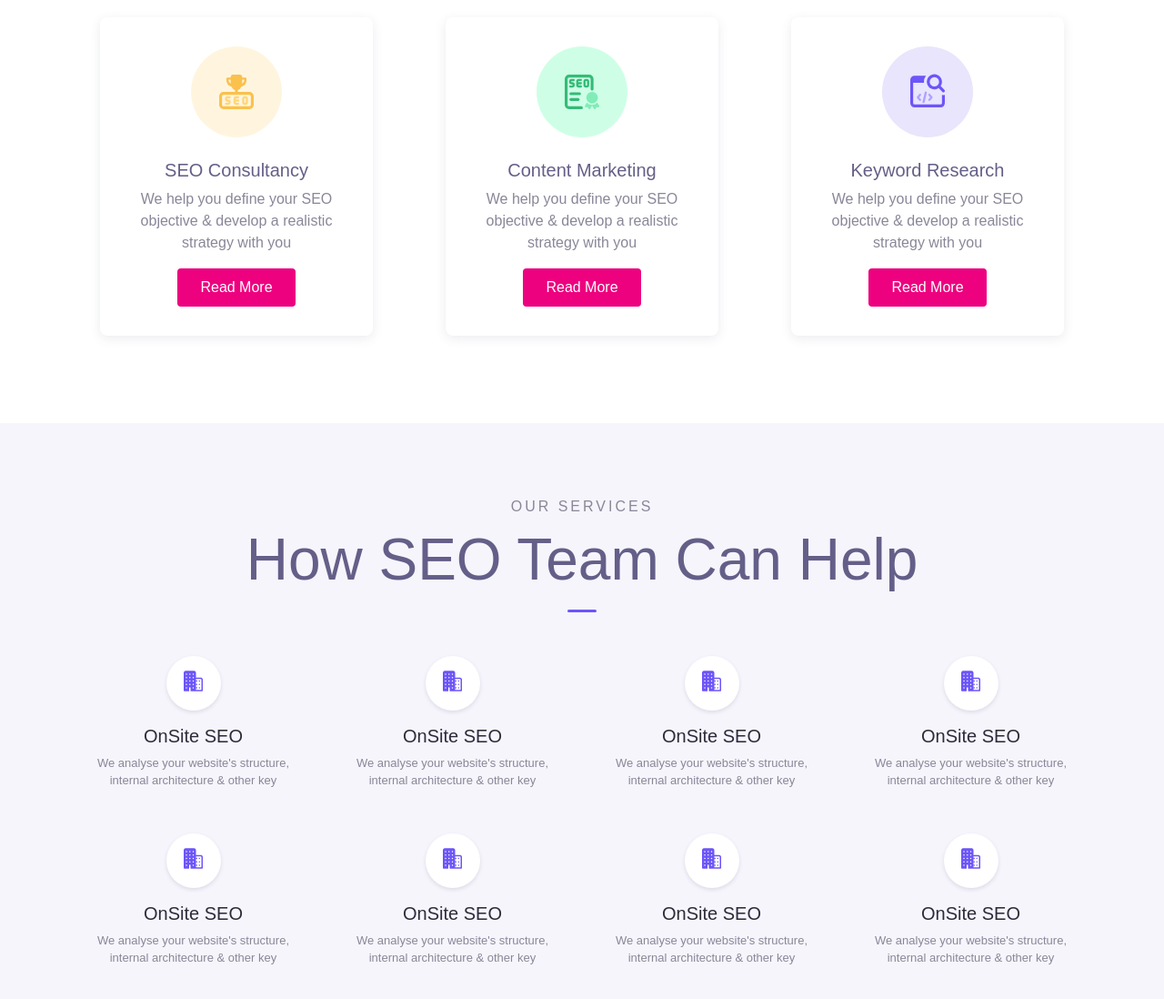
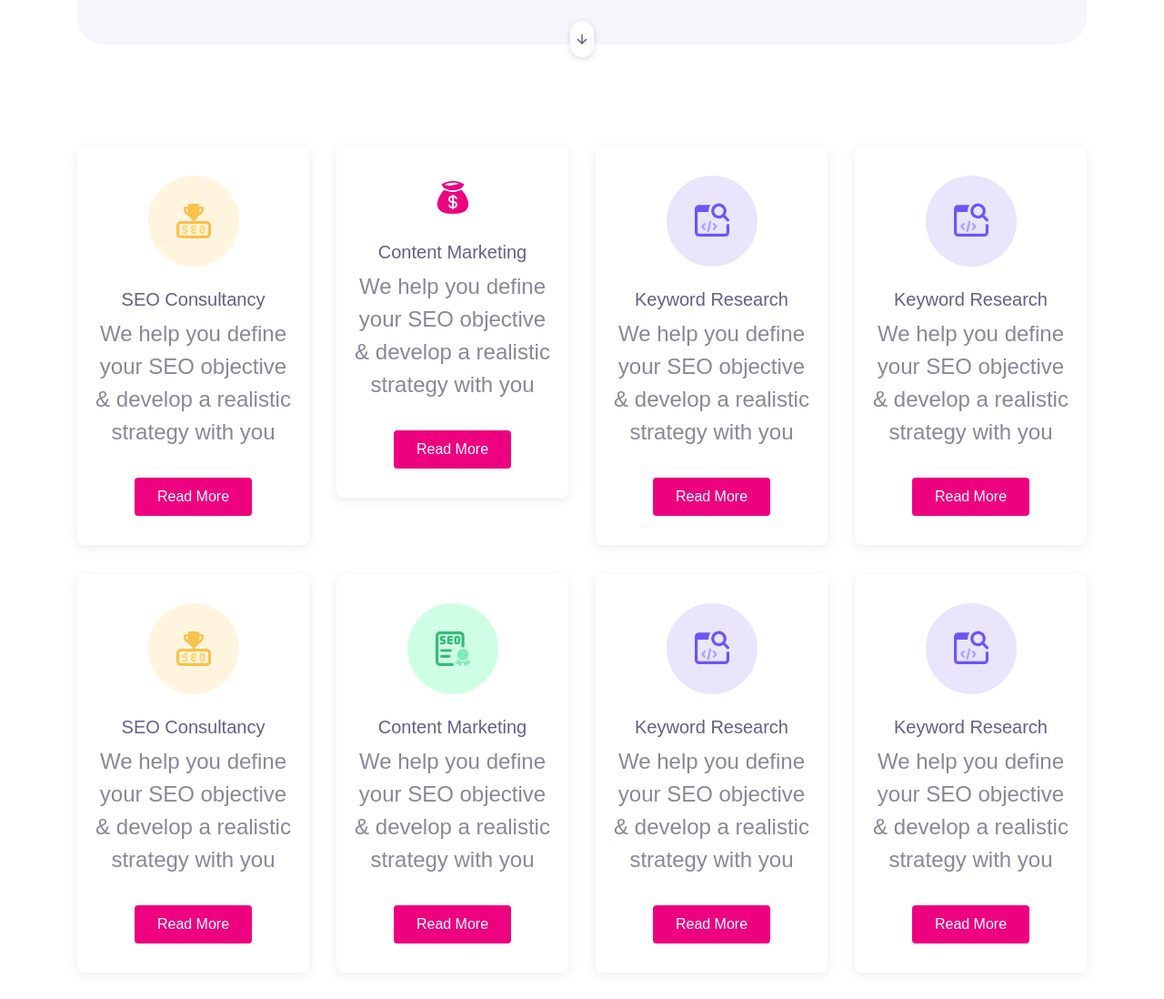
Before and after one commit to jefersonmarciano/SEOGRAM, a plain HTML site: page html/index.html in a window 1280 px wide. Shown: the part 1389-2487 px from the top of the page at 91% size. Drawn offline with Linux system fonts and the light colour scheme; files whose address does not match are found by name.

Commit message:
adicionando incones

```diff
--- a/html/index.html
+++ b/html/index.html
@@ -8,7 +8,7 @@
 
   <meta name="copyright" content="MACode ID, https://macodeid.com/">
 
-  <title>SeoGram - SEO Agency Template</title>
+  <title>Feuer</title>
 
   <link rel="stylesheet" href="../assets/css/maicons.css">
 
@@ -77,7 +77,7 @@
           </div>
           <div class="col-lg-6 py-3 wow fadeInRight">
             <div class="img-fluid py-3 text-center">
-              <img src="../assets/img/about_frame.png" alt="">
+              <img src="../assets/img/imgMulherGrande.svg" alt="">
             </div>
           </div>
         </div>
@@ -111,7 +111,7 @@
   <div class="page-section">
     <div class="container">
       <div class="row">
-        <div class="col-lg-4">
+        <div class="col-lg-3">
           <div class="card-service wow fadeInUp">
             <div class="header">
               <img src="../assets/img/services/service-1.svg" alt="">
@@ -123,7 +123,57 @@
             </div>
           </div>
         </div>
-        <div class="col-lg-4">
+        <div class="col-lg-3">
+          <div class="card-service wow fadeInUp">
+            <div class="header">
+              <img src="../assets/img/services/coin2.svg" alt="">
+            </div>
+            <div class="body">
+              <h5 class="text-secondary">Content Marketing</h5>
+              <p>We help you define your SEO objective & develop a realistic strategy with you</p>
+              <a href="service.html" class="btn btn-primary">Read More</a>
+            </div>
+          </div>
+        </div>
+        <div class="col-lg-3">
+          <div class="card-service wow fadeInUp">
+            <div class="header">
+              <img src="../assets/img/services/service-3.svg" alt="">
+            </div>
+            <div class="body">
+              <h5 class="text-secondary">Keyword Research</h5>
+              <p>We help you define your SEO objective & develop a realistic strategy with you</p>
+              <a href="service.html" class="btn btn-primary">Read More</a>
+            </div>
+          </div>
+        </div>
+        <div class="col-lg-3">
+          <div class="card-service wow fadeInUp">
+            <div class="header">
+              <img src="../assets/img/services/service-3.svg" alt="">
+            </div>
+            <div class="body">
+              <h5 class="text-secondary">Keyword Research</h5>
+              <p>We help you define your SEO objective & develop a realistic strategy with you</p>
+              <a href="service.html" class="btn btn-primary">Read More</a>
+            </div>
+          </div>
+        </div>
+      </div>
+      <div class="row">
+        <div class="col-lg-3">
+          <div class="card-service wow fadeInUp">
+            <div class="header">
+              <img src="../assets/img/services/service-1.svg" alt="">
+            </div>
+            <div class="body">
+              <h5 class="text-secondary">SEO Consultancy</h5>
+              <p>We help you define your SEO objective & develop a realistic strategy with you</p>
+              <a href="service.html" class="btn btn-primary">Read More</a>
+            </div>
+          </div>
+        </div>
+        <div class="col-lg-3">
           <div class="card-service wow fadeInUp">
             <div class="header">
               <img src="../assets/img/services/service-2.svg" alt="">
@@ -135,7 +185,19 @@
             </div>
           </div>
         </div>
-        <div class="col-lg-4">
+        <div class="col-lg-3">
+          <div class="card-service wow fadeInUp">
+            <div class="header">
+              <img src="../assets/img/services/service-3.svg" alt="">
+            </div>
+            <div class="body">
+              <h5 class="text-secondary">Keyword Research</h5>
+              <p>We help you define your SEO objective & develop a realistic strategy with you</p>
+              <a href="service.html" class="btn btn-primary">Read More</a>
+            </div>
+          </div>
+        </div>
+        <div class="col-lg-3">
           <div class="card-service wow fadeInUp">
             <div class="header">
               <img src="../assets/img/services/service-3.svg" alt="">
```
Also changed, not shown: assets/css/bootstrap.css, assets/img/imgMulherGrande.svg (added), assets/img/services/coin.svg (added), assets/img/services/coin2.svg (added).
